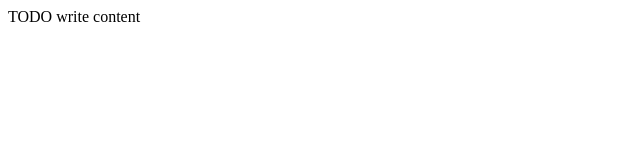
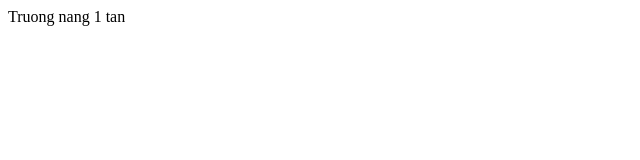
Before and after one commit to taipthe176793/test, a plain HTML site: page web/index.html in a window 1280 px wide. Shown: the full height of the page, 0-640 px from the left. Drawn offline with Linux system fonts and the light colour scheme.

Commit message:
modify index.html file

```diff
--- a/web/index.html
+++ b/web/index.html
@@ -10,6 +10,6 @@ Click nbfs://nbhost/SystemFileSystem/Templates/JSP_Servlet/Html.html to edit thi
         <meta name="viewport" content="width=device-width, initial-scale=1.0">
     </head>
     <body>
-        <div>TODO write content</div>
+        <div>Truong nang 1 tan</div>
     </body>
 </html>
```
